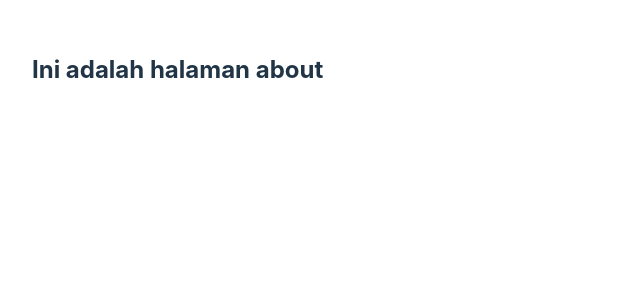
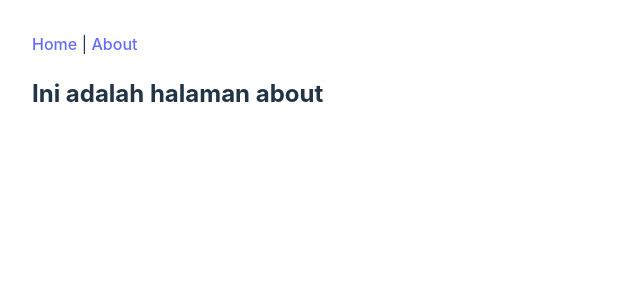
Before and after one commit to DiazRezq/reactSimpleBlog_codepolitan, a React (Vite) app: page /about in a window 1280 px wide. Shown: the top 300 px of the page, without its empty margins (0-640 px from the left). Built offline with nearby package versions, Linux system fonts and the light colour scheme.

Commit message:
RootLayout

```diff
--- /dev/null
+++ b/src/layouts/RootLayout.jsx
@@ -0,0 +1,12 @@
+import { Link, Outlet } from "react-router-dom";
+
+function RootLayout() {
+  return (
+    <>
+      <Link to="/">Home</Link> | <Link to="/about">About</Link>
+      <Outlet />
+    </>
+  );
+}
+
+export default RootLayout;
--- a/src/pages/index.jsx
+++ b/src/pages/index.jsx
@@ -21,9 +21,6 @@ function Homepage() {
       .then((json) => setExternalPosts(json));
   }, []);
 
-  useEffect(() => {
-    console.log("New Post");
-  }, [posts]);
   return (
     <>
       <h1>Simple Blog</h1>
```
Also changed, not shown: src/routers/index.jsx (+14 -5 lines).
